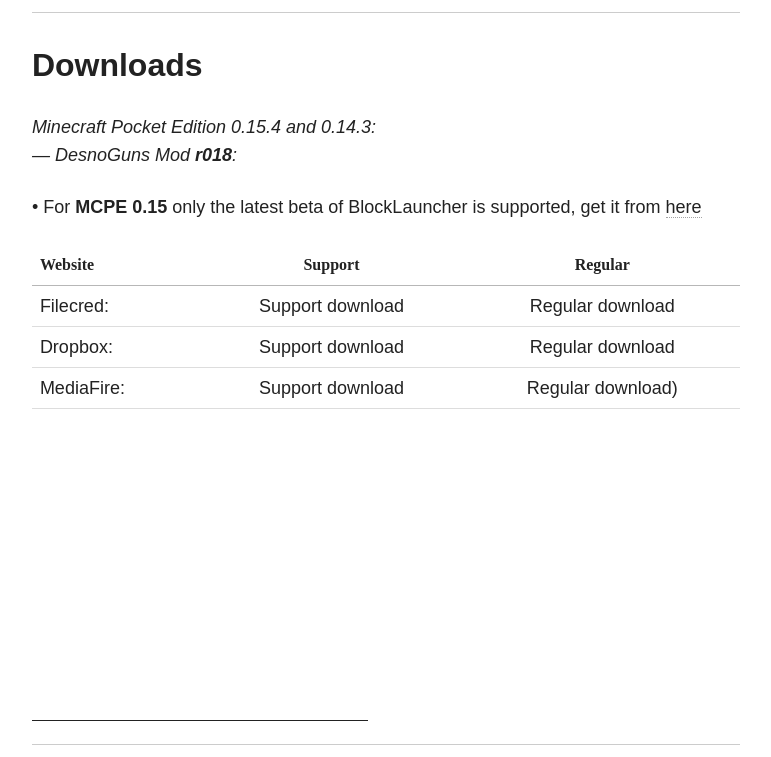
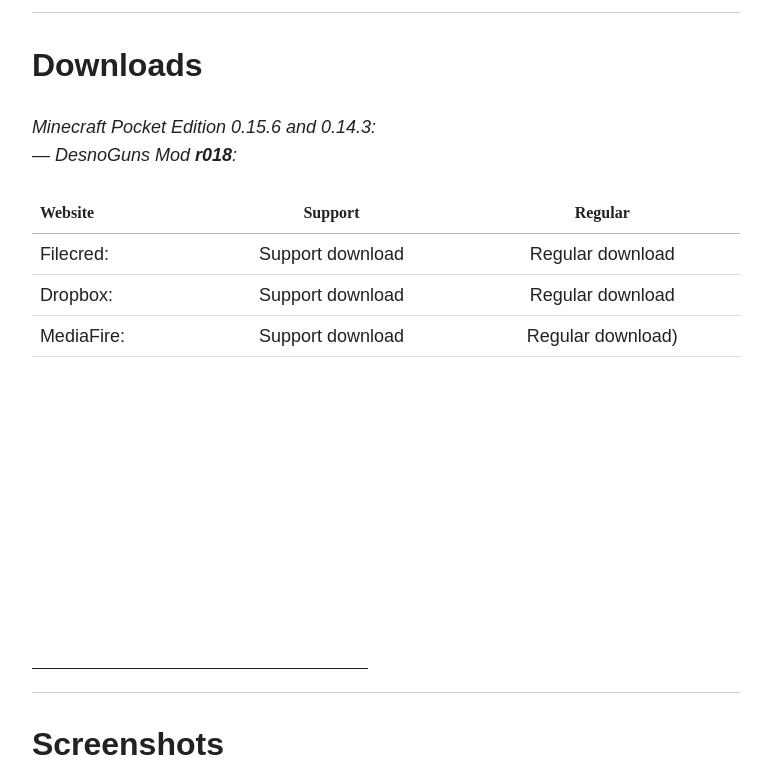
Before and after one commit to Desno365/Desno365.github.io, a Jekyll site: the page built from minecraft/desnoguns-mod/index.md, in a window 1280 px wide and 900 px high, scrolled down 1974 px, cut to the strip 143-900 px from the top of the window. Shown: the whole strip, without its empty margins (254-1025 px from the left). Built offline with Jekyll 4.4.1, drawn with Linux system fonts in a browser that asks for light colours; nearby versions of some CDN libraries; comment, search, counter and statistics services are not loaded.

Commit message:
Compatibility with MCPE 0.15.6

```diff
--- a/minecraft/desnoguns-mod/index.md
+++ b/minecraft/desnoguns-mod/index.md
@@ -42,10 +42,8 @@
 
 ## Downloads
 
-<i>Minecraft Pocket Edition 0.15.4 and 0.14.3:</i><br>
+<i>Minecraft Pocket Edition 0.15.6 and 0.14.3:</i><br>
 <i> --- DesnoGuns Mod <b>r018</b>:</i>
-
-• For <b>MCPE 0.15</b> only the latest beta of BlockLauncher is supported, get it from [here](http://zhuoweizhang.net/MCPELauncher/MCPELauncherApp-release-beta.apk)
 
 | Website | Support | Regular |
 |:--------|:-------:|:-------:|
```
Also changed, not shown: minecraft/unreal-map/index.md (+1 -1 lines).
